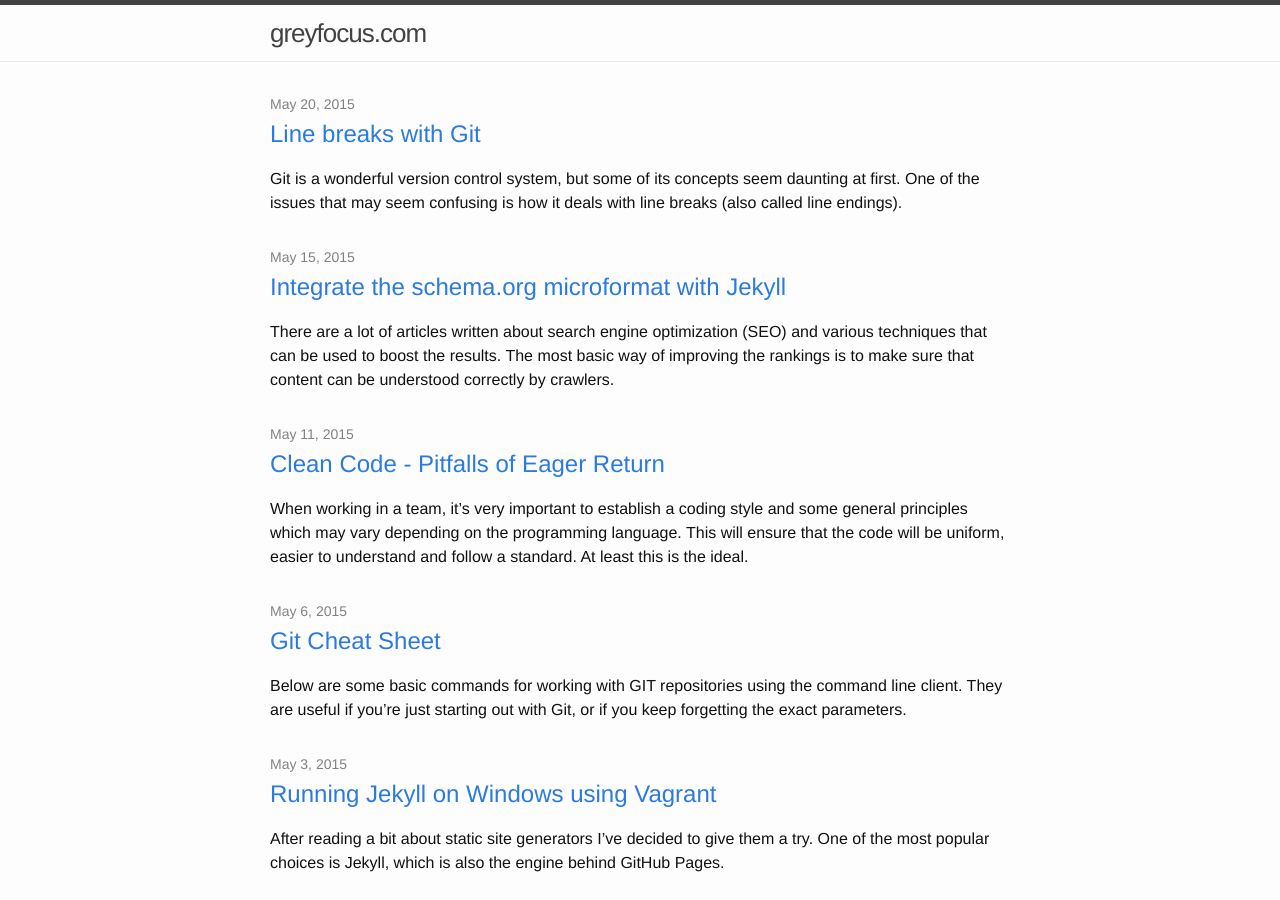
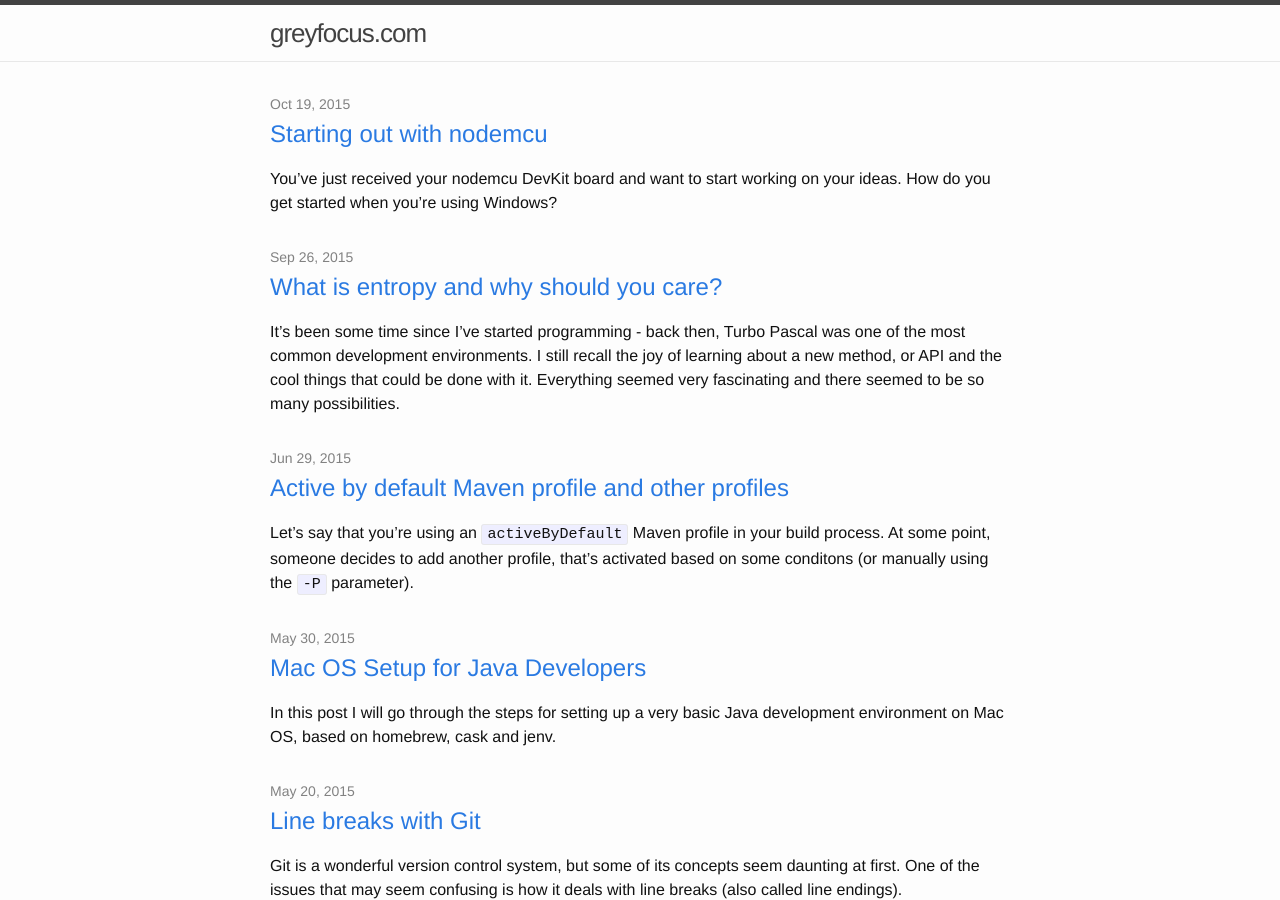
Before and after one commit to greyfocus/greyfocus.github.io, a Jekyll site: the page built from index.html, in a window 1280 px wide and 900 px high. Built offline with Jekyll 4.4.1, drawn with Linux system fonts in a browser that asks for light colours; Markdown is read by kramdown in place of the engine named in the settings; comment, search, counter and statistics services are not loaded.

Commit message:
Migrated the posts from hexo

````diff
--- /dev/null
+++ b/_posts/2015-05-30-macos-setup-for-java-developers.md
@@ -0,0 +1,97 @@
+---
+layout: post
+title: Mac OS Setup for Java Developers
+date: 2015-05-30 22:50
+category: java
+keywords: git, os x, java
+---
+
+In this post I will go through the steps for setting up a very basic Java development
+environment on Mac OS, based on homebrew, cask and jenv.
+
+<!-- more -->
+
+# 1. Tools of trade
+* [Homebrew](http://brew.sh) - Command line package manager for Mac OS X.
+* [Cask](http://caskroom.io/) - Extends `brew` by adding support for multiple
+  applications, including commercial ones.
+* [jEnv](http://www.jenv.be/) - Manage multiple Java versions easily.
+
+# 2. Basics
+## 2.1. A Better Terminal The Terminal application distributed with Mac OS X is
+great - customizable UI, supports multiple tabs, great OS integration (easy copy
+& paste), etc.
+
+However it does have a major downside - by default, the support for colors in
+`ls` is disabled. You can enable it by adding the following lines in your
+`.bash_profile`:
+
+``` bash
+export CLICOLOR=1
+export LSCOLORS=gxBxhxDxfxhxhxhxhxcxcx
+```
+
+This configuration assumes you're using a black background for your terminal. If
+you prefer to use a different color scheme, feel free to use a [generator like
+this one](http://geoff.greer.fm/lscolors/).
+
+## 2.2 Install Homebrew
+``` bash
+ruby -e "$(curl -fsSL https://raw.githubusercontent.com/Homebrew/install/master/install)"
+```
+
+## 2.3 Install Cask
+Another one liner,
+``` bash
+brew install caskroom/cask/brew-cask
+```
+
+## 2.4 Install jEnv
+jEnv is a command line tool to help you forget how to set the JAVA_HOME
+environment variable. It can be installed through `brew`
+``` bash
+brew install jenv
+```
+
+You will also need to update your `.bash_profile` with the following lines (you
+can read more details in the output of `brew install jenv`):
+``` bash
+export JENV_ROOT=/usr/local/opt/jenv
+eval "$(jenv init -)"
+```
+
+## 2.5 Pick Your Java Version
+You can view the available Java versions by querying Cask:
+``` bash
+brew cask search java7
+```
+
+You can view more details about a Java version using `brew cask info`:
+``` bash
+brew cask info java
+```
+
+To install a Java version,
+``` bash
+brew cask install java7
+```
+
+## 2.6 Use jEnv to switch between Java versions First, you will need to tell
+jEnv which Java versions you would like to manage:
+
+``` bash
+jenv add /System/Library/Java/JavaVirtualMachines/1.6.0.jdk/Contents/Home/
+```
+
+You can view the managed Java versions using:
+``` bash
+jenv versions
+```
+
+You can switch globally to anoter Java version using
+``` bash
+jenv global 1.6
+```
+
+For more details, be sure to check the [Official jEnv
+Documentation](http://www.jenv.be/).
--- /dev/null
+++ b/_posts/2015-06-29-activebydefault-maven-other-profiles.md
@@ -0,0 +1,69 @@
+---
+layout: post
+title: Active by default Maven profile and other profiles
+date: 2015-06-29 23:29
+category: java
+keywords: Maven, profile, activeByDefault
+---
+
+Let's say that you're using an `activeByDefault` Maven profile in your build
+process. At some point, someone decides to add another profile, that's activated
+based on some conditons (or manually using the `-P` parameter).
+
+<!-- more -->
+
+``` xml
+<profiles>
+  <profile>
+    <id>default</id>
+    <activation>
+        <activeByDefault>true</activeByDefault>
+    </activation>
+    <!-- ... -->
+  </profile>
+</profiles>
+```
+
+When you run the build for the first time, you may notice that the profile
+marked as default is not activated.
+
+## Cause
+According to the [Maven
+documentation](http://maven.apache.org/guides/introduction/introduction-to-profiles.html)
+this is the standard behaviour:
+
+> This profile will automatically be active for all builds unless another
+> profile in the same POM is activated using one of the previously described
+> methods. All profiles that are active by default are automatically deactivated
+> when a profile in the POM is activated on the command line or through its
+> activation config.
+
+## Solutions
+Unfortunately there's no straight forward way of mixing profiles marked as
+`activeByDefault` with other profiles.
+
+The simplest solution with minimal impact would be to rewrite the
+`activeByDefault` attribute with something like this:
+
+``` xml
+<profiles>
+  <profile>
+    <id>default</id>
+    <activation>
+      <property>
+        <name>!skipDefault</name>
+      </property>
+    </activation>
+    <!-- ... -->
+  </profile>
+</profiles>
+```
+
+In this form, the `default` profile is activated only if the `skipDefault`
+property is not set. Since there's no reason for us to set it, it basically acts
+as if `activeByDefault` was set.
+
+A better solution would be to avoid "default" profiles:
+* activate the profile based on a condition
+* activate the profile manually from the command line
+* use `activeByDefault` only as a fallback
--- /dev/null
+++ b/_posts/2015-09-26-what-is-entropy-and-why-should-you-care.md
@@ -0,0 +1,65 @@
+---
+layout: post
+title: What is entropy and why should you care?
+date: 2015-09-26 02:00
+category: linux
+keywords: entropy, linux, random, cryptography
+---
+
+It's been some time since I've started programming - back then, Turbo Pascal was one of the most common development environments. I still recall the joy of learning about a new method, or API and the cool things that could be done with it. Everything seemed very fascinating and there seemed to be so many possibilities.
+
+<!-- more -->
+
+Ironically, technology was a lot more limited back then. Even worse, information did not spread very well, since the internet was still in its incipient days.
+
+But let's get back to one of the programming lessons that I've learned around that time, which dealt with random numbers.
+
+In Turbo Pascal, like in many languages, there was a `Random()` function which could be used to generate pseudo-random numbers. I've started playing around with it, but after a few tests the limitations were obvious: the numbers seemed random, but whenever the program ran, the same numbers would be generated, in the same order.
+
+Turns out, there was another function called `Randomize()`, which solved this problem. Just by calling this method first, the numbers returned by `Random()` seemed to be more random and they did not repeat during each execution.
+
+Behind the scene, `Randomize()` only initialized the random number generator algorithm with the current time. Based on this initial value, the algorithm behind `Random()` would generate a sequence of pseudo-random numbers.
+
+This approach would be considered bad practice nowadays. The values returned by the system clock can be predicted based on the logs and various other events. In a distributed environment, it would be possible for two algorithm instances to end up with the same seed (initial value), which would mean that the same random numbers would be generated on multiple application instances.
+
+Cryptography relies heavily on random numbers which are very hard to predict. The term entropy was introduced to measure the predictability of random numbers, hence also their quality. Low entropy means that the numbers could be predicted easily, while a high entropy guarantees the opposite.
+
+
+# Why Should You Care?
+As it turns out, entropy plays a very important role for applications, but also for the operating system. Gone are the days of Turbo Pascal when we were using DOS applications from the command line and sharing files using floppy disks. Operating systems and applications rely heavily on networking and in order to be able to share the information securely, cryptography is often involved.
+
+The demand for entropy has increased a lot, but good quality random numbers cannot be generated easily. Other sources of entropy need to be used - such as the keyboard, the mouse or other hardware related events, especially from noisy sources. Due to the low level nature of these operations, random numbers are usually generated by the operating systems and exposed to applications through various streams.
+
+Depending on the operating system, there are two ways of generating random numbers:
+
+ - non blocking sources which guarantee that clients will never have to wait for a random number to be available; in general, these are less secure, since the entropy data is stored in a pool and reused
+ - blocking sources which need to be fed constantly from entropy sources; when no more entropy data is available, clients will need to wait until enough data is collected for the generation of the next value
+
+Non blocking sources are not very reliable from a security point of view, but they can be used in simple scenarios, where security is not that important. Blocking sources are more preferable, but they can be depleted easily, especially on server environments.
+
+Servers are usually running headless, with no keyboard or mouse attached to them. When virtualization is used, things only get worse, since the hardware level is further down the line and most often not exposed directly to the guest. This reduces significantly the available entropy for the guest operating system, which affects the overall performance - since random numbers become harder to generate.
+
+# What Can You Do About It?
+The options depend a lot on the operating system. Entropy is often mentioned in the Linux environment, since there are more options available. Some operating systems avoid the performance issues caused by blocking random number sources and expose only non blocking ones (e.g. Windows). Unfortunately this raises the risk of using predictable random numbers for cryptography, thus affecting the overall security of the system and the data involved.
+
+On Linux environments, you can determine the available entropy with:
+``` bash
+# cat /proc/sys/kernel/random/entropy_avail
+```
+A low number, less than 100-200 is a sign of trouble. Performance is usually affected in this case, which will usually manifest in slow response times for encrypted network connections.
+
+There are two ways of improving the existing entropy:
+
+ - Hardware random number generators
+ - Software level random number generators
+
+Hardware level solutions are always preferable, but they increase the cost and the complexity of the infrastructure.
+
+For software level random number generators there are multiple options. In Linux environments, `haveged`is usually used. The setup is quite simple,
+
+For Fedora,
+``` bash
+# yum install haveged
+# chkconfig haveged on
+```
+For other distributions, install the `haveged` package using your package manager and make sure it starts up at boot.
--- /dev/null
+++ b/_posts/2015-10-19-starting-out-with-nodemcu.md
@@ -0,0 +1,50 @@
+---
+layout: post
+title: Starting out with nodemcu
+date: 2015-10-19 23:00
+category: nodemcu
+keywords: nodemcu, microcontroller, electronics, diy
+---
+
+You've just received your nodemcu DevKit board and want to start working on your ideas. How do you get started when you're using Windows?
+
+<!-- more -->
+
+I've been playing with nodemcu for about a week and despite a few hiccups, it's great. If you use a Windows machine, you shouldn't have any problems - and I'm quite confident that it will work fine on Linux or Mac as well.
+
+[NodeMCU](https://en.wikipedia.org/wiki/NodeMCU) is a development kit centered around the [ESP8266](https://en.wikipedia.org/wiki/ESP8266) micro-controller. It features a 32-bit CPU running at 80Mhz, 64KB RAM and IEEE 802.11 b/g/n Wi-Fi, SPI, I2C, 10-bit ADC and plenty of GPIO pins that you can use for all your IoT needs. Besides the features offered by ESP8266, nodeMCU comes with USB-TTL and pins that can be connected easily to jumper cables.
+
+### Connect the nodemcu board to your computer
+1. My nodemcu board didn't come with a USB cable, but you can use any micro USB cable (hint - the cable that came with your Android phone)
+2. Connect the board to the computer and wait for the drivers to install
+
+My nodemcu board uses CH341 as the USB-to-serial adapter, for which Windows 7 was able to install the driver automatically.
+
+### Flash the nodemcu firmware
+I've ordered my nodemcu board from eBay, but it didn't come with any firmware installed. This is perfectly normal and there's nothing to worry about.
+1. Download [nodemcu-flasher](https://github.com/nodemcu/nodemcu-flasher) from GitHub. You can find the actual binary in the Win32/Release or Win64/Release folder
+2. Download the latest [nodemcu firmware](https://github.com/nodemcu/nodemcu-firmware/releases). At the moment of this writing, there are two versions for each firmware version: the integer version which supports only integer operations and the float version which contains support for floating point calculations. From a performance point of view, the integer version should be better. It's also smaller and most of the time, you will not need to work with floating point numbers.
+3. Open nodemcu-flasher, go to the configuration section
+4. Select the downloaded firmware in the first entry (address 0x0000)
+5. Press Flash
+
+After a few seconds, the flashing process should be completed. From my experience, you will need to reboot the board in order to connect to it (I usually unplug it from the computer, but you can also try the reset button from the board)
+
+### Start programming
+At the moment, I've found two IDEs that can be used for nodemcu Lua development.
+
+#### LuaLoader
+GitHub: https://github.com/GeoNomad/LuaLoader
+
+A very basic and low level IDE that can be used to interact with the nodemcu development board. It allows you to upload Lua files, execute them and also interact with the board interactively.
+
+I've used it as my first IDE, but I became annoyed about it's interfaces and missing features. It also has problems in uploading Lua files, which can cause strange errors later on.
+
+#### ESPlorer
+GitHub: https://github.com/4refr0nt/ESPlorer
+
+After struggling for a few days with LuaLoader, I've decided to try out ESPlorer. The difference was huge - the interface is more intuitive and it also seems to be more stable.
+
+Note: If you want to upload a Lua file to the board, that also contains comments, you should use the "Upload file" command instead of the classic "Send to ESP". From what I've noticed, this transfers the file at once, without any parsing or splitting, which avoids various issues related to comments or other complex Lua structures.
+
+Happy coding!
````
Also changed, not shown: _posts/2015-05-11-clean-code-pitfalls-eager-return.md (+1 -1 lines), _posts/2015-05-20-line-breaks-with-git.md (+2 -2 lines).
